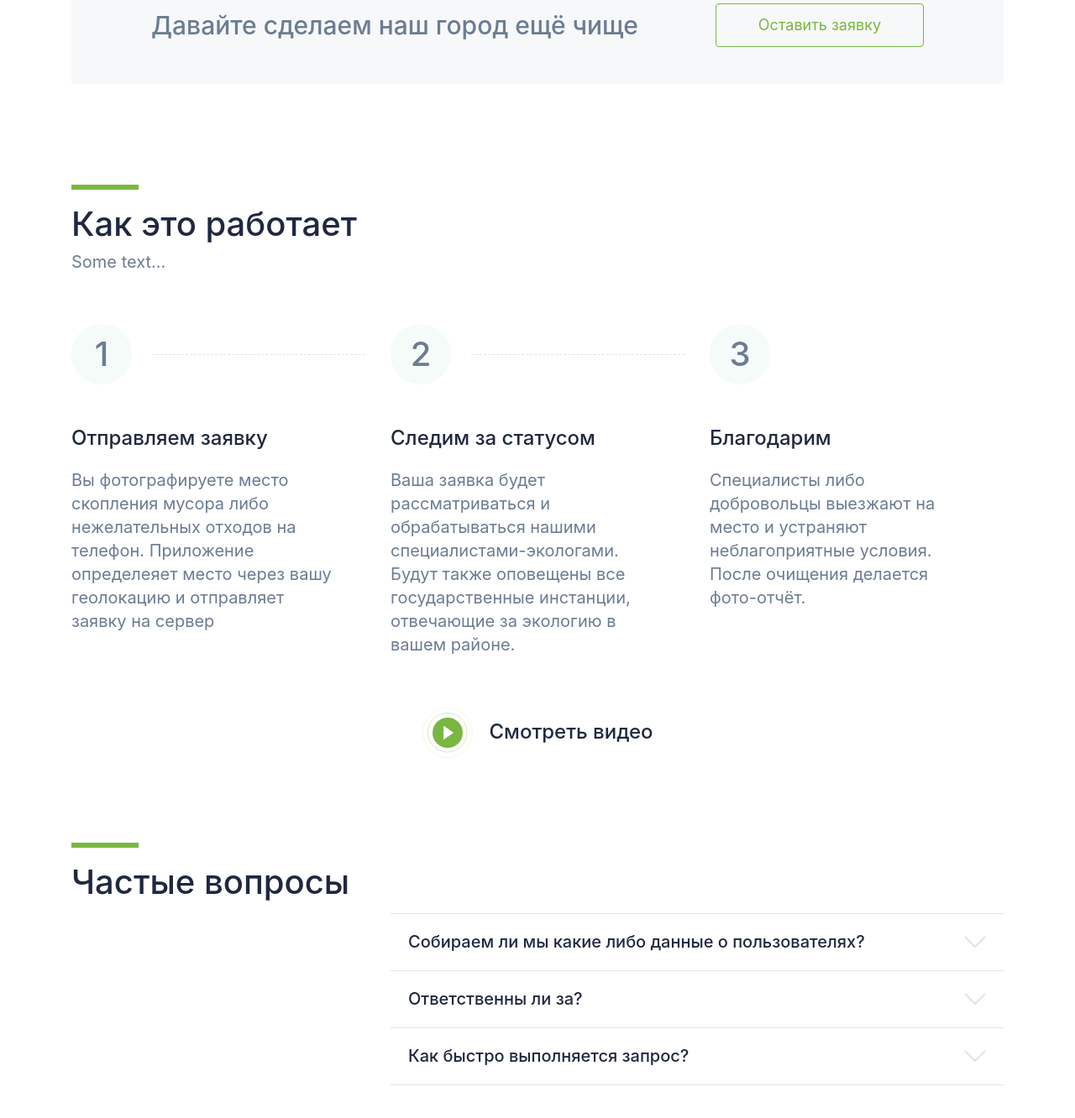
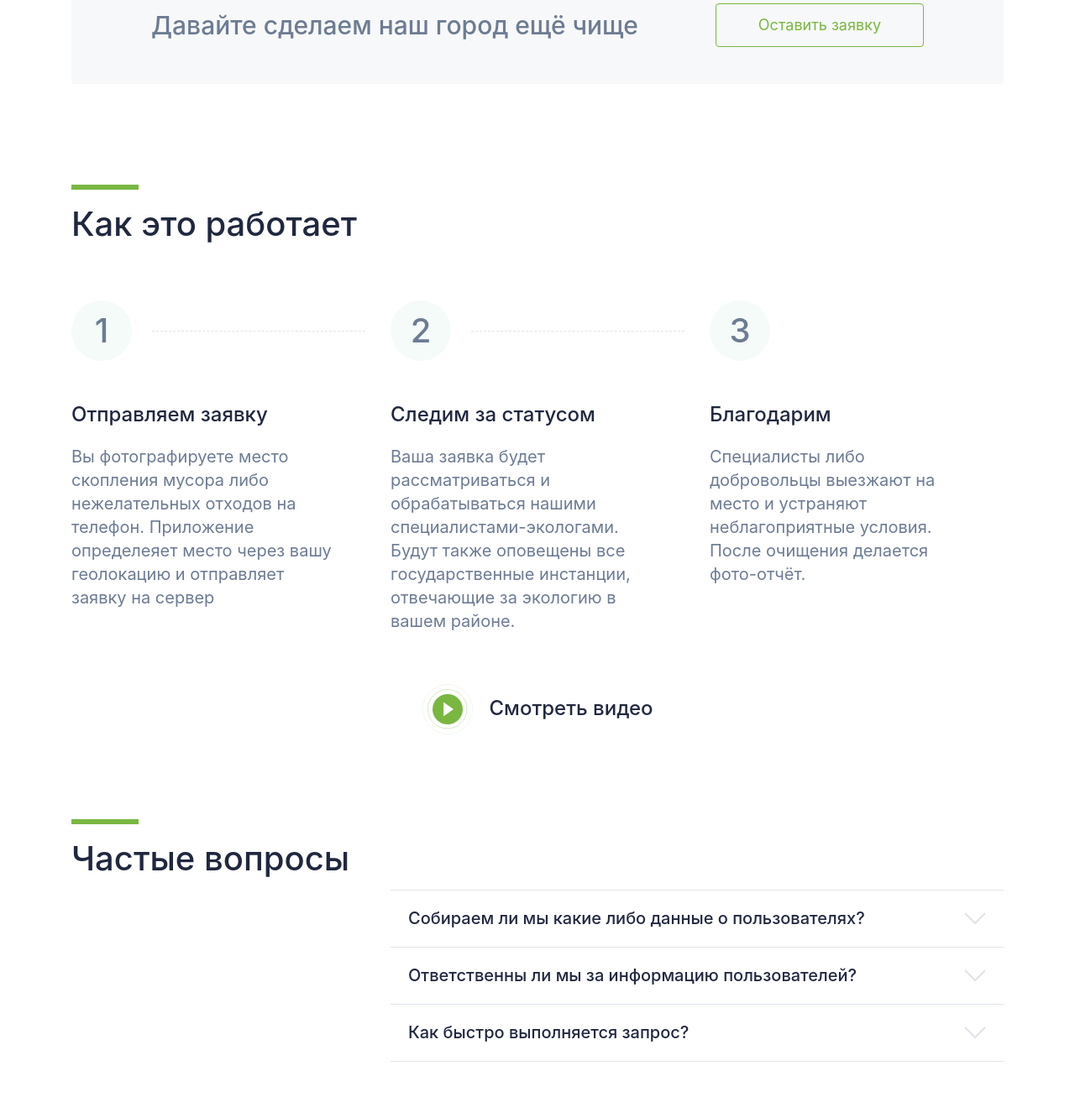
Before and after one commit to ripol92/green-hackaton, a React (Create React App) app: page / in a window 1280 px wide. Shown: the part 1962-3294 px from the top of the page at 84% size. Built offline with nearby package versions, Linux system fonts and the light colour scheme; what react-google-maps would draw is missing.

Commit message:
minor fix in text

```diff
--- a/src/app/layouts/Main/components/Faq/Faq.js
+++ b/src/app/layouts/Main/components/Faq/Faq.js
@@ -20,7 +20,7 @@ function Faq() {
         },
         {
             id: 2,
-            question: 'Ответственны ли за?',
+            question: 'Ответственны ли мы за информацию пользователей?',
             answer: 'Платформа Clean City служит лишь информационным звеном между ответственными инстанциями и жителями нашего города. Ответственность за информацию либо отправленную пользователем мы не несём.'
         },
         {
--- a/src/app/layouts/Main/components/HowItWorks/HowItWorks.js
+++ b/src/app/layouts/Main/components/HowItWorks/HowItWorks.js
@@ -11,7 +11,7 @@ function HowItWorks(props) {
 
     const params = {
         title: 'Как это работает',
-        description: 'Some text...'
+        description: ''
     }
 
     const items = props.params && props.params.length > 0 ?
```
